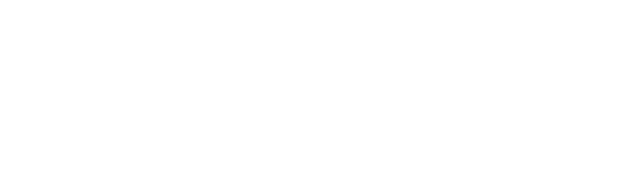
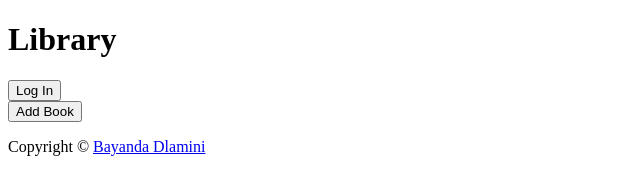
Before and after one commit to OGWhiskers/LibraryPro, a plain HTML site: page index.html in a window 1280 px wide. Shown: the whole page, without its empty margins (0-640 px from the left). Drawn offline with Linux system fonts and the light colour scheme.

Commit message:
Add basic structure of page in html

```diff
--- a/index.html
+++ b/index.html
@@ -8,6 +8,29 @@
     <link rel="stylesheet" href="style.css" />
   </head>
   <body>
+    <div class="header">
+      <div class="heading">
+        <h1>Library</h1>
+      </div>
+      <button class="login">Log In</button>
+    </div>
+
+    <div class="add-btn">
+      <button class="add-book">Add Book</button>
+    </div>
+
+    <form action="" method="get">
+      <label for=""></label>
+    </form>
+
+    <footer>
+      <p class="signature">
+        Copyright &copy;
+        <a href="https://github.com/OGWhiskers" target="_blank"
+          >Bayanda Dlamini</a
+        >
+      </p>
+    </footer>
     <script src="script.js"></script>
   </body>
 </html>
```
